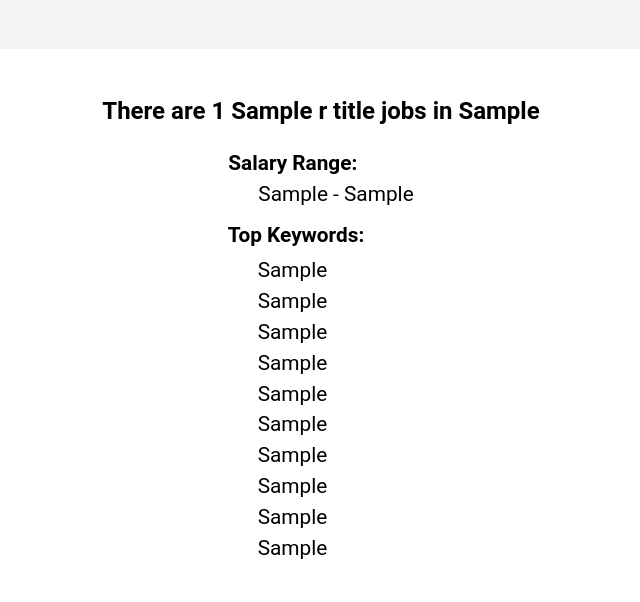
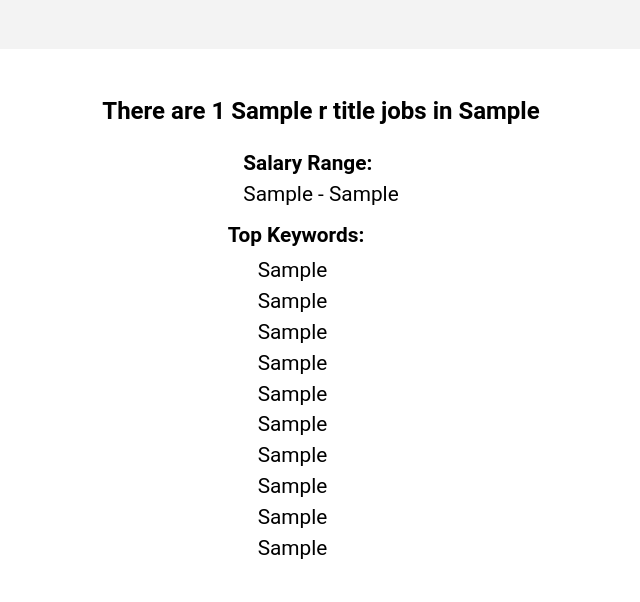
Before and after one commit to JimKing100/techsearch, a Flask app: template TECHSEARCH/templates/response.html in a window 1280 px wide. Shown: the part 265-867 px from the top of the page, without its empty margins (319-959 px from the left). Run offline with Flask 2, Linux system fonts and the light colour scheme; the template is opened without the code that fills it: most values are stand-ins (such as "Sample title", 1, 10 or a date in 2020).

Commit message:
Add files via upload

```diff
--- a/TECHSEARCH/static/css/search.css
+++ b/TECHSEARCH/static/css/search.css
@@ -142,8 +142,8 @@
   padding-bottom: 10px;
 }
 
-.results-card .salary p:last-child {
-  padding-left: 30px;
+.results-card .salary .p-title {
+  padding-right: 50px;
 }
 
 .results-card .keywords p {
```
